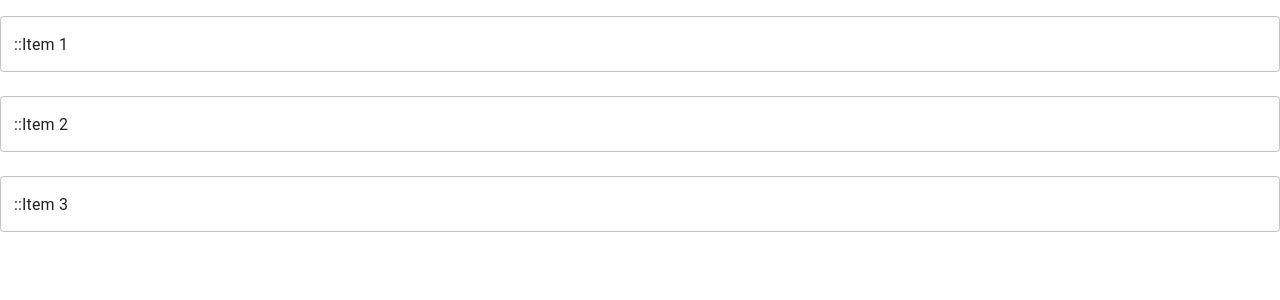
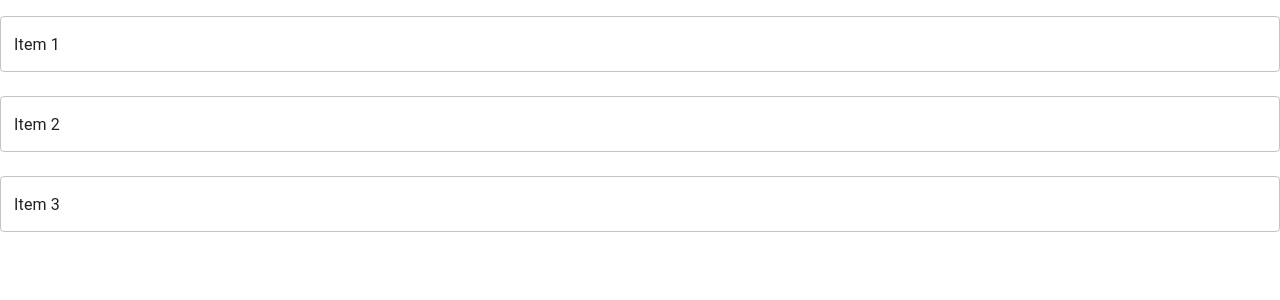
Before and after one commit to Escher-js/ginger_neo, a React (Create React App) app: page / in a window 1280 px wide. Shown: the top 300 px of the page. Built offline with nearby package versions, Linux system fonts and the light colour scheme.

Commit message:
draggable all part

```diff
--- a/src/App.js
+++ b/src/App.js
@@ -7,8 +7,7 @@ function SortableTextFields() {
 
   useEffect(() => {
     new Sortable(listRef.current, {
-      animation: 150,
-      handle: ".my-handle",
+      animation: 150
     });
   }, []);
 
@@ -18,19 +17,16 @@ function SortableTextFields() {
         defaultValue="Item 1"
         variant="outlined"
         margin="normal"
-        InputProps={{ startAdornment: <span className="my-handle">::</span> }}
       />
       <TextField
         defaultValue="Item 2"
         variant="outlined"
         margin="normal"
-        InputProps={{ startAdornment: <span className="my-handle">::</span> }}
       />
       <TextField
         defaultValue="Item 3"
         variant="outlined"
         margin="normal"
-        InputProps={{ startAdornment: <span className="my-handle">::</span> }}
       />
     </div>
   );
```
